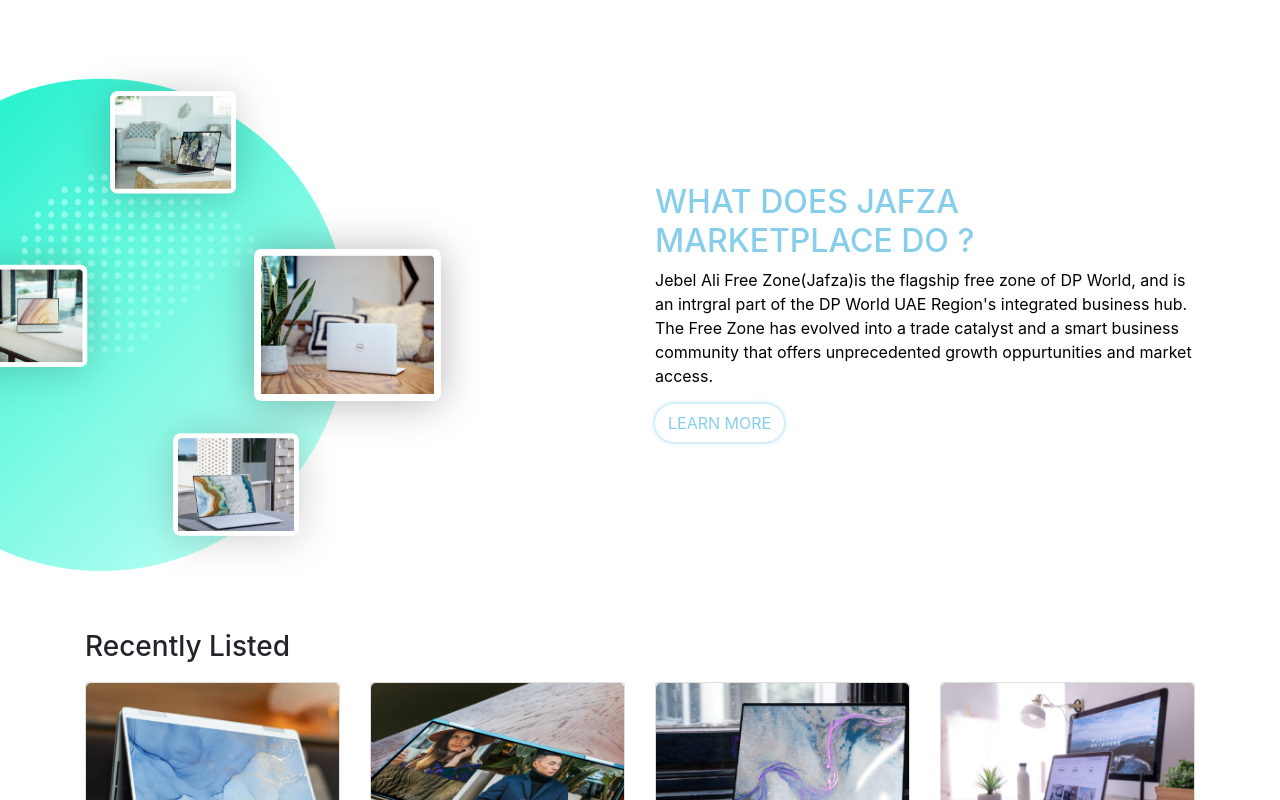
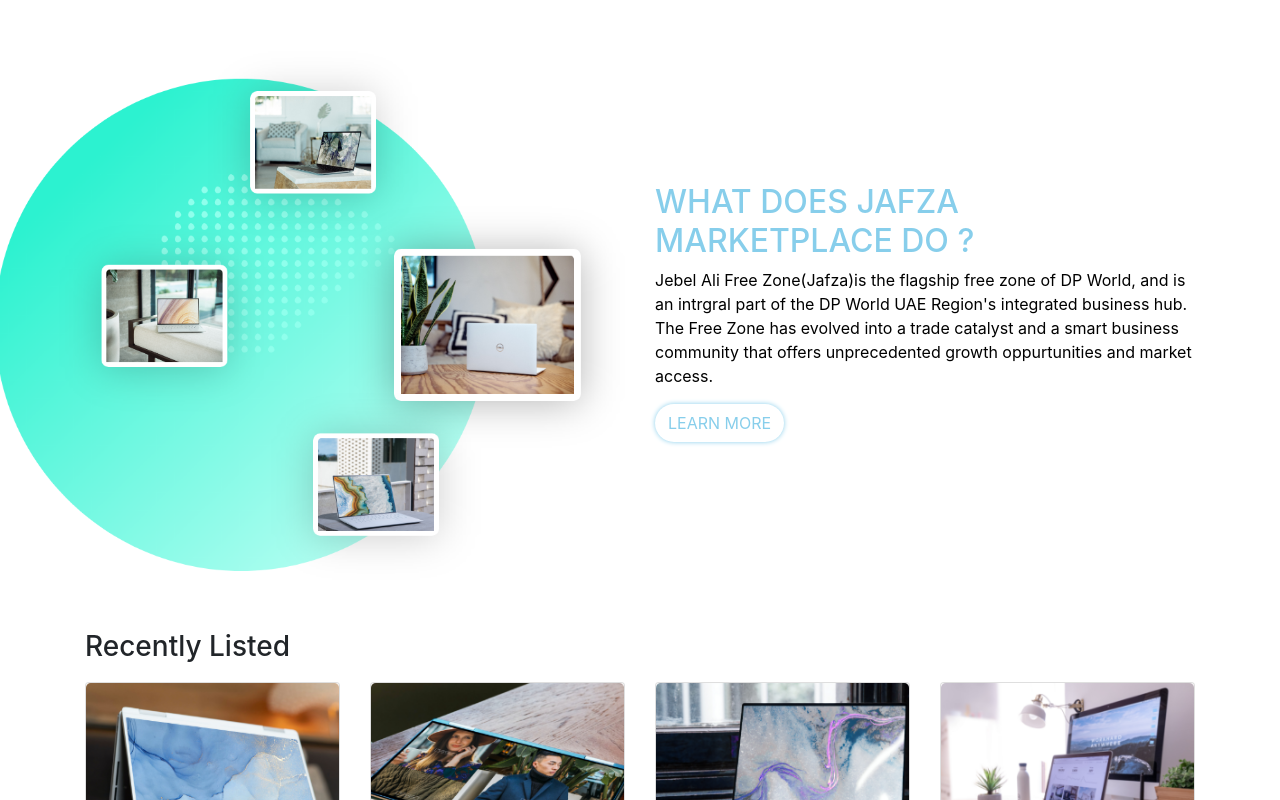
Before and after one commit to ravichandran22/task, a plain HTML site: page index.html in a window 1280 px wide. Shown: the part 729-1529 px from the top of the page. Drawn offline with nearby package versions, Linux system fonts and the light colour scheme.

Commit message:
Update style.css

```diff
--- a/css/style.css
+++ b/css/style.css
@@ -90,8 +90,7 @@
 }
 .img2{
     margin-top: 10px;
-    border-radius: 5px;
-    margin-left: -230px;
+    margin-left: -90px;
 }
 .img{
     width: 100%;
```
